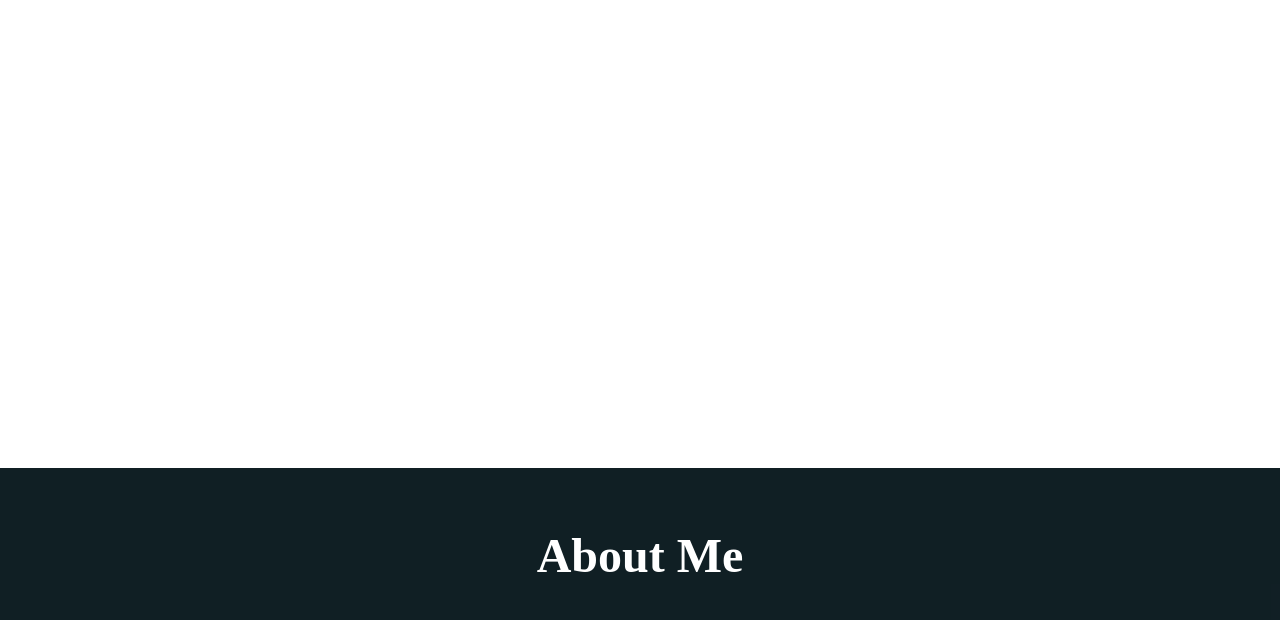
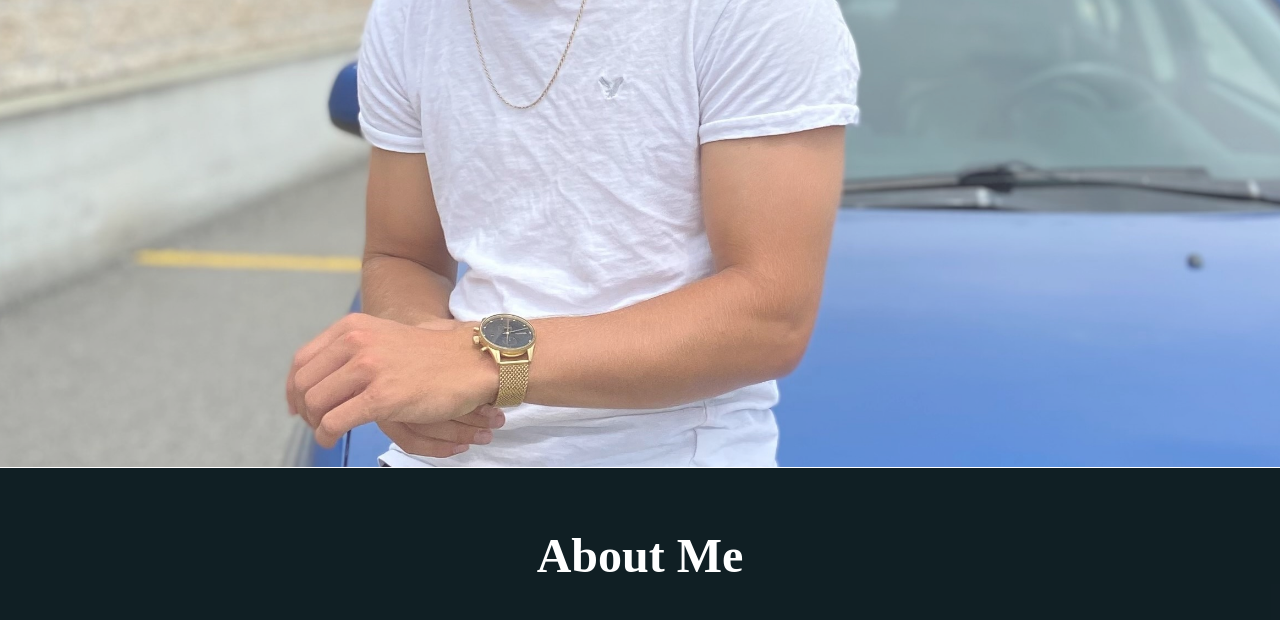
Before and after one commit to griffindavis55/griffindavis55.github.io, a plain HTML site: page index.html in a window 1280 px wide. Shown: the part 433-1053 px from the top of the page. Drawn offline with Linux system fonts and the light colour scheme.

Commit message:
Update style.css

```diff
--- a/css/style.css
+++ b/css/style.css
@@ -61,7 +61,7 @@ html{
     position: absolute;
     top: 0;
     right: 0;
-    background: url(headshots/img2.jpg) no-repeat center center/cover; /* image i want as background for home page*/
+    background: url(/headshots/img2.jpg) no-repeat center center/cover; /* image i want as background for home page*/
     height: 900px;
     width: 100%;
     z-index: -1; /*sets image back one layer*/
```
